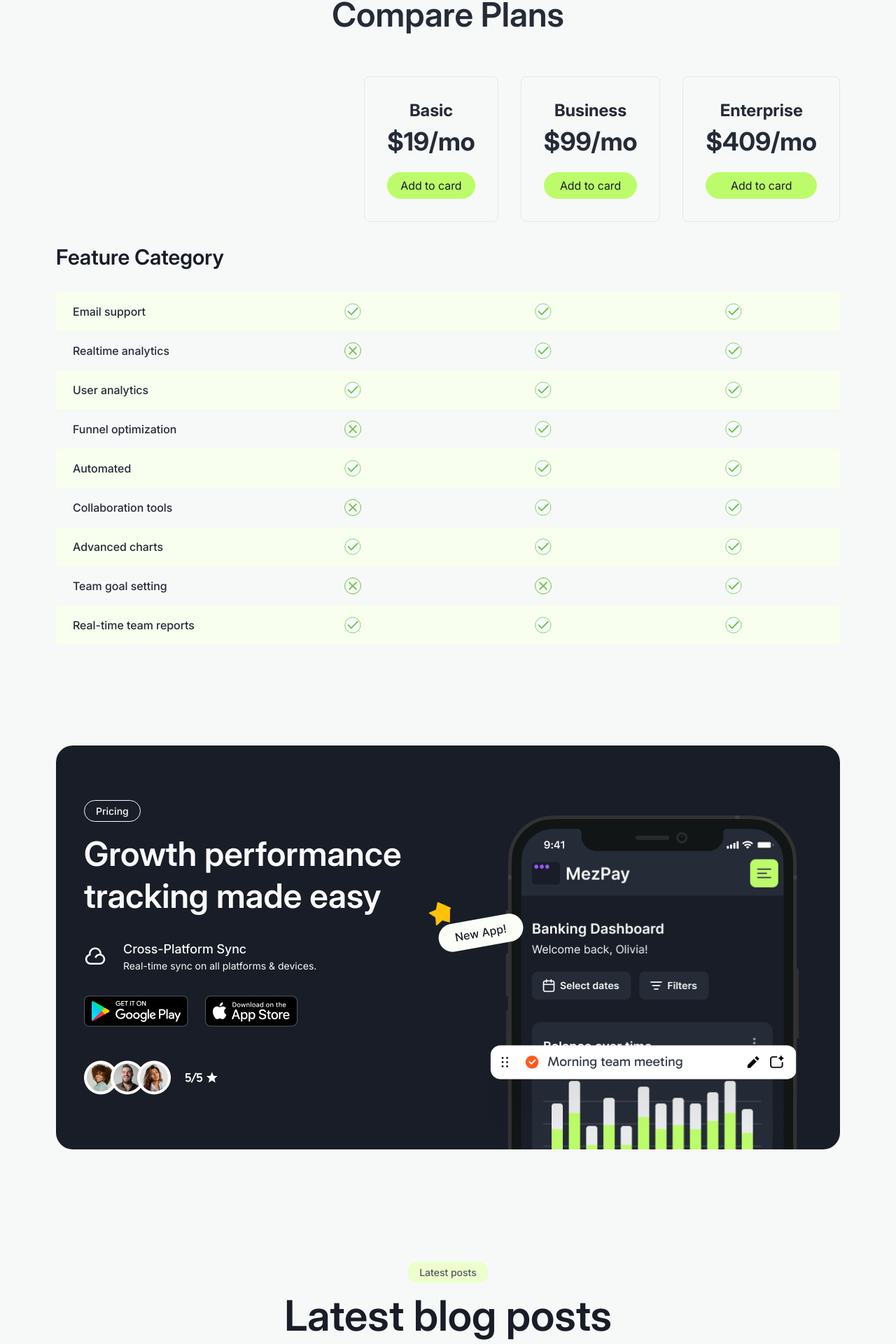
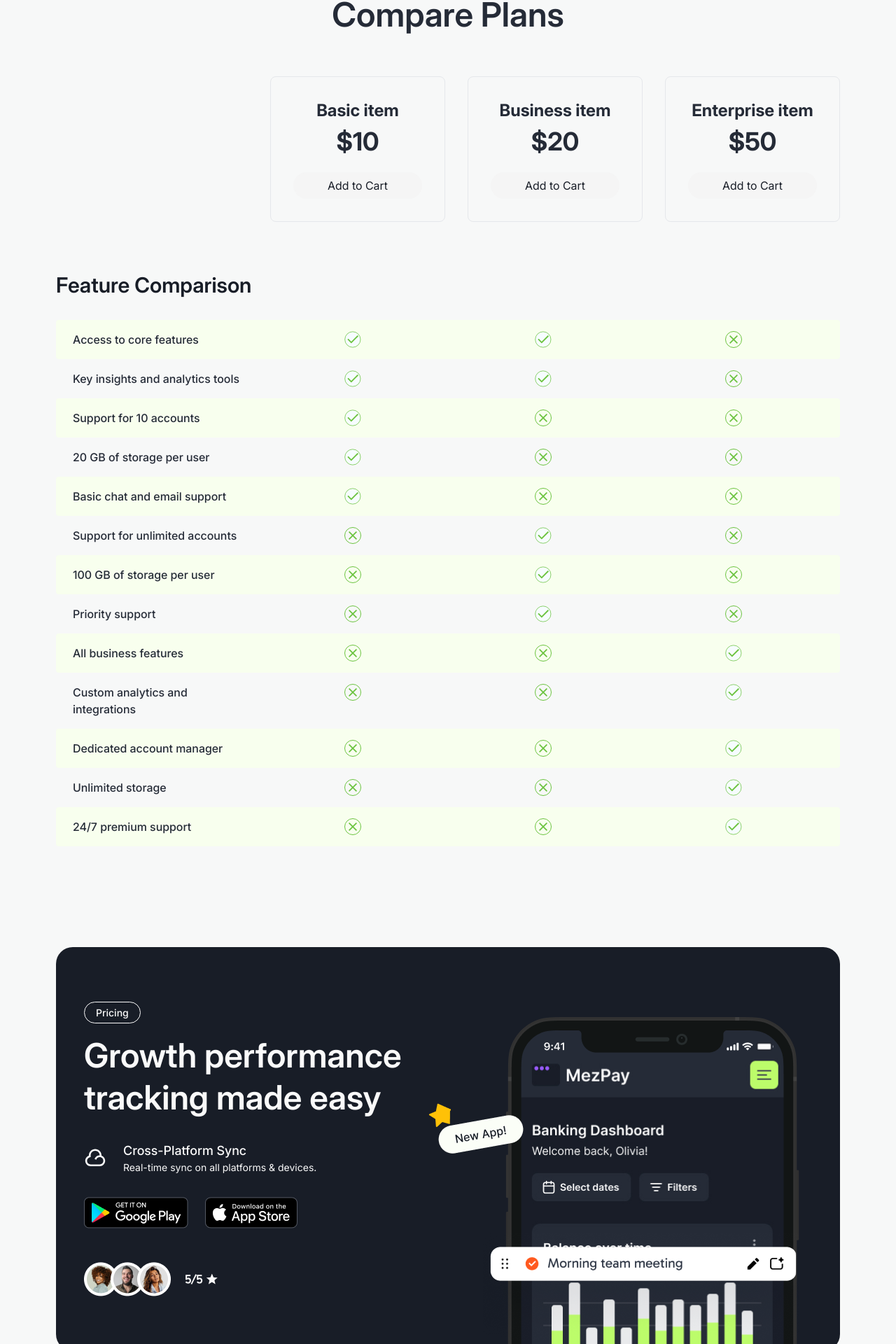
Before and after one commit to MdSaayed/BazPay, a React (Vite) app: page /pricing in a window 1280 px wide. Shown: the part 1250-3170 px from the top of the page at 70% size. Built offline with nearby package versions, Linux system fonts and the light colour scheme.

Commit message:
All pricing data come daynamicaly  on pricing page

```diff
--- a/src/components/comparePlans/ComparePlans.jsx
+++ b/src/components/comparePlans/ComparePlans.jsx
@@ -1,22 +1,39 @@
-import React from 'react';
+import React, { useEffect, useState } from 'react';
 import CheckIcon from "/assets/icons/check-compare.svg";
 import CloseIcon from "/assets/icons/close-compare.svg";
 import Button from '../ui/Button';
+import ErrorMessage from '../errorMessage/ErrorMessage';
+import LoadingAnimation from '../loadingAnimation/LoadingAnimation';
 
 const ComparePlans = () => {
-  // Plan configurations
-  const plans = [
-    { name: 'Basic', price: '$19/mo', features: [0, 2, 4, 6, 8] },
-    { name: 'Business', price: '$99/mo', features: [0, 1, 2, 3, 4, 5, 6, 8] },
-    { name: 'Enterprise', price: '$409/mo', features: Array.from({ length: 9 }, (_, i) => i) },
-  ];
+  const [plans, setPlans] = useState([]);
+  const [error, setError] = useState(""); // State to handle any errors during the fetch
+  const [loading, setLoading] = useState(true); // State to manage loading state
 
-  // Feature list
-  const features = [
-    'Email support', 'Realtime analytics', 'User analytics', 'Funnel optimization',
-    'Automated', 'Collaboration tools', 'Advanced charts', 'Team goal setting',
-    'Real-time team reports'
-  ];
+  // Fetch Data when the component mounts
+  useEffect(() => {
+    fetch("/pricingV1.json")
+      .then((res) => {
+        if (!res.ok) throw new Error(`Failed to fetch pricing data: ${res.statusText}`);
+        return res.json();
+      })
+      .then((data) => {
+        setPlans(data);
+        setLoading(false);
+      })
+      .catch((error) => {
+        setError(error.message);
+        setLoading(false);
+      });
+  }, []);
+
+  // Extract all unique features from plans
+  const allFeatures = plans.flatMap((plan) => plan?.features || []);
+  const featureConfig = [...new Set(allFeatures)]; // Remove duplicates
+
+  // Conditional rendering for loading or error state
+  if (loading) return <LoadingAnimation />;
+  if (error) return <ErrorMessage error={error} />;
 
   return (
     <section className="bg-lightGrayishWhite">
@@ -26,27 +43,34 @@ const ComparePlans = () => {
 
         {/* Pricing Cards Grid */}
         <div className="flex flex-wrap items-center justify-end gap-8">
-            {plans.map((plan) => (
-                <div key={plan.name} className={`border rounded-lg p-8 block min-w-1/2 md:min-w-[200px]'}`}>
-                    <h3 className="text-2xl text-center font-bold mb-2">{plan.name}</h3>
-                    <p className="text-4xl text-center font-bold mb-6">{plan.price}</p>
-                    <Button text='Add to card' fullWidth={true} />
+          {plans?.map((plan) => (
+            <div key={plan?.name} className="border rounded-lg p-8 min-w-full md:min-w-[250px]">
+              <h3 className="text-2xl text-center font-bold mb-2">{plan?.title}</h3>
+              <p className="text-4xl text-center font-bold mb-6">{plan?.price}</p>
+              <Button
+                text='Add to Cart'
+                bgColor='bg-whiteSmoke'
+                hoverBgColor='hover:bg-lightGreen'
+                border='border-whiteSmoke'
+                hoverBorder='hover:border-lightGreen'
+                fullWidth={true}
+              />
             </div>
           ))}
         </div>
 
         {/* Feature Comparison Table */}
-        <div className="overflow-x-auto">
+        <div className="overflow-x-auto mt-10">
           <div className="min-w-[600px]">
-            <h3 className="text-3xl font-semibold text-primary my-8">Feature Category</h3>
+            <h3 className="text-3xl font-semibold text-primary my-8">Feature Comparison</h3>
 
             {/* Feature Rows */}
-            {features.map((feature, idx) => (
+            {featureConfig?.map((feature, idx) => (
               <div key={feature} className={`grid grid-cols-4 gap-4 px-6 py-4 rounded ${idx % 2 === 0 ? 'bg-lightAloe' : ''}`}>
                 <div className="font-medium min-w-[200px]">{feature}</div>
-                {plans.map((plan) => (
-                <div key={`${plan.name}-${idx}`} className="text-base font-normal text-primary min-w-[150px]">
-                    {plan.features.includes(idx) ? (
+                {plans?.map((plan) => (
+                  <div key={`${plan?.name}-${idx}`} className="text-base font-normal text-primary min-w-[150px] text-center">
+                    {plan?.features?.includes(feature) ? (
                       <img src={CheckIcon} alt="Included" className="h-6 w-6 mx-auto" />
                     ) : (
                       <img src={CloseIcon} alt="Not included" className="h-6 w-6 mx-auto" />
--- a/src/pages/Pricing.jsx
+++ b/src/pages/Pricing.jsx
@@ -32,12 +32,25 @@ const Pricing = () => {
             {/* Blog Section */}
             <section className="bg-lightGrayishWhite">
                 <div className="container py-24">
-                    <Subtitle subTitle='Latest posts' color='text-davyGray' bgColor='bg-paleGreen' borderColor='border-paleGreen' />
-                    <Title title="Latest blog posts" />
-                    <Description text={<>Discover the latest trends, insights, and tips in the world of finance and technology with the MezPay Blog.</> } maxWidth='max-w-[650px]'/>
 
-                    {/* Blog Grid */}
+                    {/* Section Header */}
+                    <Subtitle
+                        subTitle="Latest Posts"
+                        color="text-davyGray"
+                        bgColor="bg-paleGreen"
+                        borderColor="border-paleGreen"
+                    />
+                    <Title title="Latest Blog Posts" />
+
+                    {/* Blog Section Description */}
+                    <Description
+                        text={<>Discover the latest trends, insights, and tips in the world of finance and technology with the MezPay Blog.</>}
+                        maxWidth="max-w-[650px]"
+                    />
+
+                    {/* Blog Post Grid Component */}
                     <BlogGrid />
+
                 </div>
             </section>
         </>
--- a/src/routers/Router.jsx
+++ b/src/routers/Router.jsx
@@ -7,7 +7,7 @@ import About from "../pages/About";
 import Blog from "../pages/Blog";
 import Pricing from "../pages/Pricing";
 import Contact from "../pages/Contact";
-import Error from './../pages/Error';
+import Error from "../pages/Error";
 import Licenses from "../pages/Licenses";
 import PrivacyPolicy from "../pages/PrivacyPolicy";
 import TermsOfServices from "../pages/TermsOfServices";
@@ -15,64 +15,26 @@ import PricingDetails from "../pages/PricingDetails";
 import BlogDetails from "../pages/BlogDetails";
 
 
-
-
 const router = createBrowserRouter([
     {
-        path: "/",
-        element: <Layout />,
-        errorElement: <Error />,
+        path: "/", // Root path
+        element: <Layout />, // Main layout wrapper
+        errorElement: <Error />, // Fallback error page
         children: [
-            {
-                path: '/',
-                element: <Home />
-            },
-            {
-                path: '/homev1',
-                element: <HomeV1 />
-            },
-            {
-                path: '/features',
-                element: <Features />
-            },
-            {
-                path: '/about',
-                element: <About />
-            },
-            {
-                path: '/blog',
-                element: <Blog />
-            },
-            {
-                path: '/pricing',
-                element: <Pricing />
-            },
-            {
-                path: '/contact',
-                element: <Contact />
-            },
-            {
-                path: '/licenses',
-                element: <Licenses />
-            },
-            {
-                path: '/privacypolicy',
-                element: <PrivacyPolicy />
-            },
-            {
-                path: '/terms',
-                element: <TermsOfServices />
-            },
-            {
-                path: '/pricing/:id',
-                element: <PricingDetails />
-            },
-            {
-                path: '/blog/:id',
-                element: <BlogDetails />
-            },
+            { path: '/', element: <Home /> },
+            { path: '/homev1', element: <HomeV1 /> },
+            { path: '/features', element: <Features /> },
+            { path: '/about', element: <About /> },
+            { path: '/blog', element: <Blog /> },
+            { path: '/pricing', element: <Pricing /> },
+            { path: '/contact', element: <Contact /> },
+            { path: '/licenses', element: <Licenses /> },
+            { path: '/privacypolicy', element: <PrivacyPolicy /> },
+            { path: '/terms', element: <TermsOfServices /> },
+            { path: '/pricing/:id', element: <PricingDetails /> }, // Dynamic Pricing Details
+            { path: '/blog/:id', element: <BlogDetails /> } // Dynamic Blog Details
         ]
-    },
+    }
 ]);
 
 export default router;
```
Lines whose indentation alone changed are shown as unchanged.
